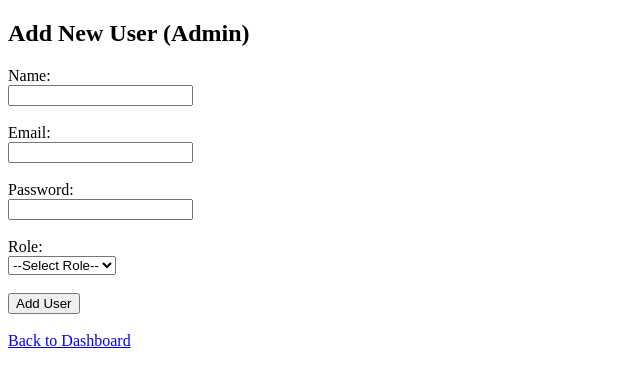
After one commit to priyankasadaye06/Student-management-system, a Flask app: page /admin/add-user in a window 1280 px wide. The commit adds this page. Shown: the top 387 px of the page, without its empty margins (0-640 px from the left). Run offline with Flask 3, Linux system fonts and the light colour scheme; the visitor is signed in with stand-in values (Sample User, id 1).

Commit message:
Added admin add user feature
Admin can create student/teacher/admin users

```diff
--- a/sms_project/app.py
+++ b/sms_project/app.py
@@ -24,7 +24,7 @@ def login():
         conn.close()
 
         if user:
-            session['user_id'] = user['id']
+            session['user_id'] = user['user_id']
             session['role'] = user['role']
 
             if user['role'] == 'admin':
@@ -53,6 +53,33 @@ def admin_dashboard():
         return render_template('admin.html')
     return redirect(url_for('login'))
 
+@app.route('/admin/add-user', methods=['GET', 'POST'])
+def add_user():
+    if 'role' not in session or session['role'] != 'admin':
+        return redirect(url_for('login'))
+
+    if request.method == 'POST':
+        name = request.form['name']
+        email = request.form['email']
+        password = request.form['password']
+        role = request.form['role']
+
+        conn = get_db_connection()
+        cursor = conn.cursor()
+
+        cursor.execute(
+            "INSERT INTO `user` (name, email, password, role) VALUES (%s, %s, %s, %s)",
+            (name, email, password, role)
+        )
+
+        conn.commit()
+        cursor.close()
+        conn.close()
+
+        return redirect(url_for('admin_dashboard'))
+
+    return render_template('add_user.html')
+
 
 # ---------------- TEACHER DASHBOARD ----------------
 @app.route('/teacher')
--- /dev/null
+++ b/sms_project/templates/add_user.html
@@ -0,0 +1,33 @@
+<!DOCTYPE html>
+<html>
+<head>
+    <title>Add User</title>
+</head>
+<body>
+    <h2>Add New User (Admin)</h2>
+
+    <form method="POST">
+        <label>Name:</label><br>
+        <input type="text" name="name" required><br><br>
+
+        <label>Email:</label><br>
+        <input type="email" name="email" required><br><br>
+
+        <label>Password:</label><br>
+        <input type="password" name="password" required><br><br>
+
+        <label>Role:</label><br>
+        <select name="role" required>
+            <option value="">--Select Role--</option>
+            <option value="student">Student</option>
+            <option value="teacher">Teacher</option>
+            <option value="admin">Admin</option>
+        </select><br><br>
+
+        <button type="submit">Add User</button>
+    </form>
+
+    <br>
+    <a href="{{ url_for('admin_dashboard') }}">Back to Dashboard</a>
+</body>
+</html>
```
Also changed, not shown: sms_project/templates/admin.html (+21 -2 lines), sms_project/templates/student.html (+16 -2 lines), sms_project/templates/teacher.html (+17 -2 lines).
